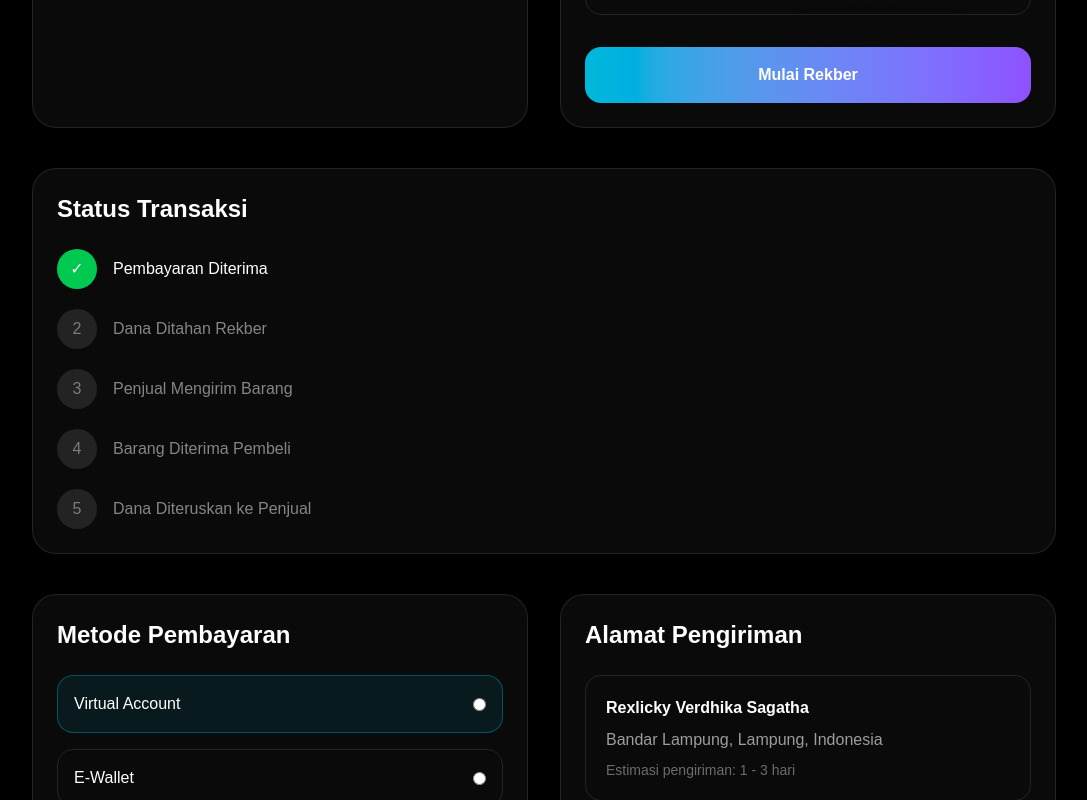
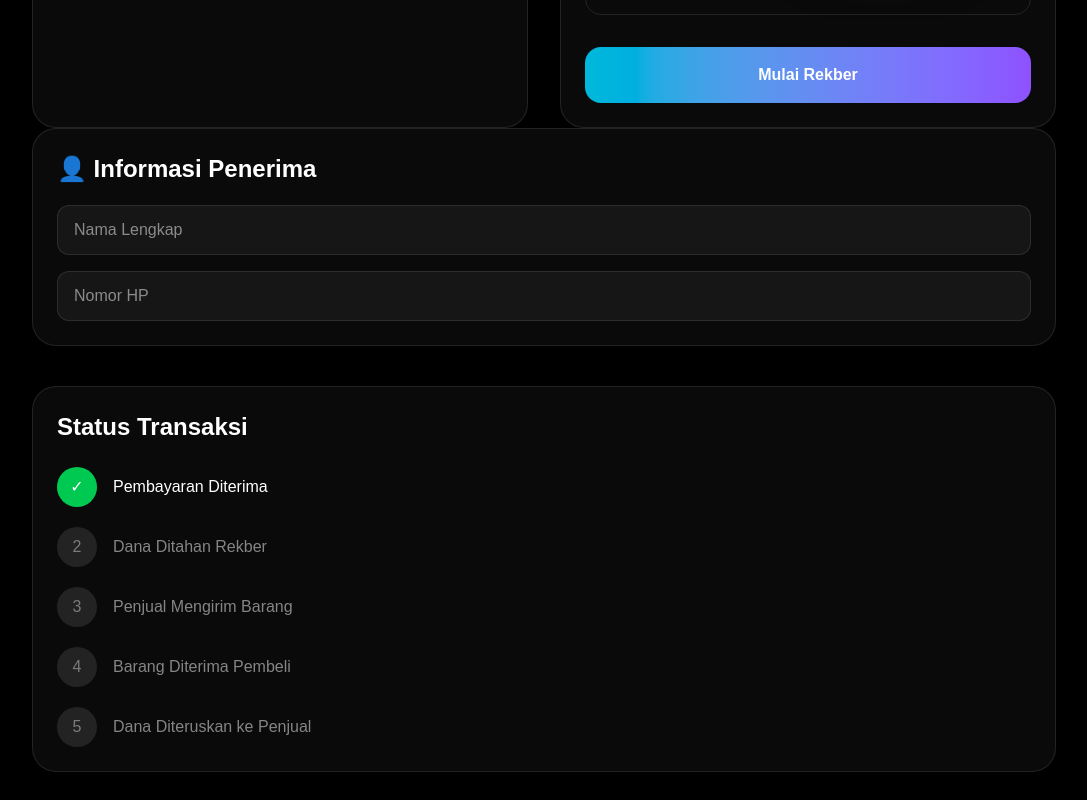
Before and after one commit to Rexlicky/gadgetswap, a Next.js app: page /checkout in a window 1280 px wide. Shown: the part 780-1580 px from the top of the page, without its empty margins (96-1183 px from the left). Built offline with nearby package versions, Linux system fonts and the light colour scheme; no server answers; the database is empty.

Commit message:
feat: implement checkout form

```diff
--- a/src/app/(main)/checkout/page.js
+++ b/src/app/(main)/checkout/page.js
@@ -1,3 +1,4 @@
+"use client";
 import Link from "next/link";
 import TransactionTimeline from "@/components/checkout/TransactionTimeline";
 import CheckoutDetails from "@/components/checkout/CheckoutDetails";
@@ -5,12 +6,18 @@ import ShippingAddress from "@/components/checkout/ShippingAddress";
 import ShippingMethod from "@/components/checkout/ShippingMethod";
 import PaymentMethod from "@/components/checkout/PaymentMethod";
 import OrderNote from "@/components/checkout/OrderNote";
-
-export const metadata = {
-  title: "Checkout Rekber",
-};
+import { useState } from "react";
+import ReceiverInformation from "@/components/checkout/ReceiverInformation";
 
 export default function CheckoutPage() {
+  const [receiver, setReceiver] = useState({
+    name: "",
+    phone: "",
+  });
+
+  const isFormValid =
+    receiver.name.trim() !== "" && receiver.phone.trim() !== "";
+
   return (
     <main className="page-transition min-h-screen bg-black px-6 py-32 text-white">
       <div className="mx-auto max-w-5xl">
@@ -72,9 +79,11 @@ export default function CheckoutPage() {
             </Link>
           </div>
         </div>
+        <ReceiverInformation receiver={receiver} setReceiver={setReceiver} />
+
         <TransactionTimeline />
 
-        <CheckoutDetails />
+        <CheckoutDetails isFormValid={isFormValid} />
 
         <ShippingAddress />
 
@@ -83,6 +92,28 @@ export default function CheckoutPage() {
         <PaymentMethod />
 
         <OrderNote />
+
+        <div className="mt-10">
+          <button
+            disabled={!isFormValid}
+            className="
+      w-full
+      rounded-2xl
+      bg-gradient-to-r
+      from-cyan-500
+      to-violet-500
+      py-4
+      text-lg
+      font-semibold
+      transition
+      hover:scale-[1.02]
+      disabled:cursor-not-allowed
+      disabled:opacity-40
+    "
+          >
+            Buat Pesanan
+          </button>
+        </div>
       </div>
     </main>
   );
--- /dev/null
+++ b/src/components/checkout/ReceiverInformation.jsx
@@ -0,0 +1,35 @@
+"use client";
+
+export default function ReceiverInformation({ receiver, setReceiver }) {
+  return (
+    <div className="rounded-3xl border border-white/10 bg-white/[0.04] p-6">
+      <h2 className="mb-5 text-2xl font-bold">👤 Informasi Penerima</h2>
+
+      <div className="space-y-4">
+        <input
+          placeholder="Nama Lengkap"
+          value={receiver.name}
+          onChange={(e) =>
+            setReceiver({
+              ...receiver,
+              name: e.target.value,
+            })
+          }
+          className="w-full rounded-xl border border-white/10 bg-white/[0.05] px-4 py-3 outline-none"
+        />
+
+        <input
+          placeholder="Nomor HP"
+          value={receiver.phone}
+          onChange={(e) =>
+            setReceiver({
+              ...receiver,
+              phone: e.target.value,
+            })
+          }
+          className="w-full rounded-xl border border-white/10 bg-white/[0.05] px-4 py-3 outline-none"
+        />
+      </div>
+    </div>
+  );
+}
```
